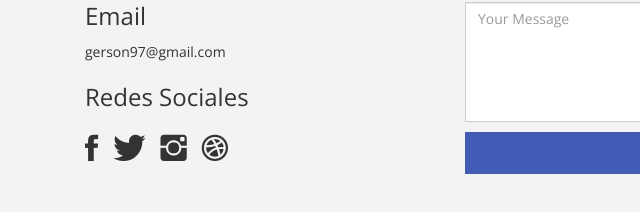
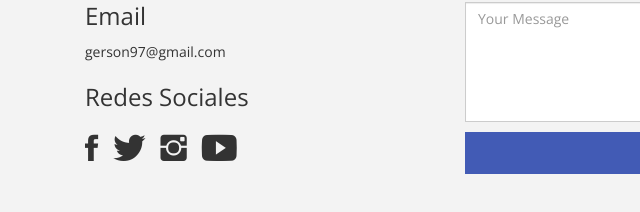
Before and after one commit to gersonvelasquez/laboratorio2, a plain HTML site: page plantilla/index.html in a window 1280 px wide. Shown: the part 4841-5053 px from the top of the page, 0-640 px from the left. Drawn offline with nearby package versions, Linux system fonts and the light colour scheme; files whose address does not match are found by name; a web font is replaced by a local one.

Commit message:
insertando hipervinculo de youtube y cambiando el logo de la imagen

```diff
--- a/plantilla/index.html
+++ b/plantilla/index.html
@@ -300,7 +300,7 @@
                     <li><a href="https://www.facebook.com/virtualvelasquez" target="_blank"><i class="ion-social-facebook"></i></a></li>
                     <li><a href="https://twitter.com/login?lang=es" target="-blank"><i class="ion-social-twitter"></i></a></li>
                     <li><a href="https://www.instagram.com/aaron_gerson/?hl=es-la" target="-blank"><i class="ion-social-instagram"></i></a></li>
-                    <li><a href="#"><i class="ion-social-dribbble"></i></a></li>
+                    <li><a href="https://www.youtube.com/channel/UCUcQgDuul76M-SfnkCsvAcA" target="-blank"><i class="ion-social-youtube"></i></a></li>
                 </ul>
                 <div class="clearfix"></div>
                 <div class="h-50"></div>
```
Also changed, not shown: 1 other file.
